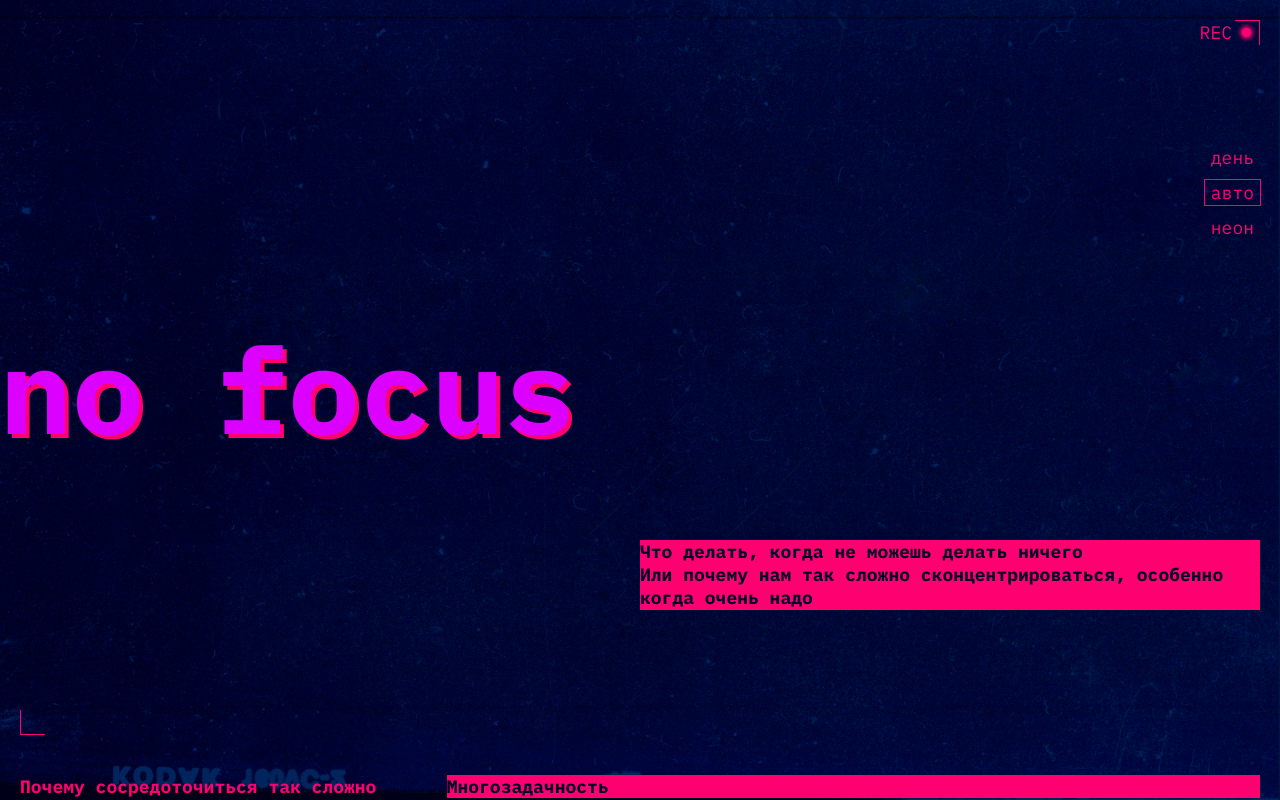
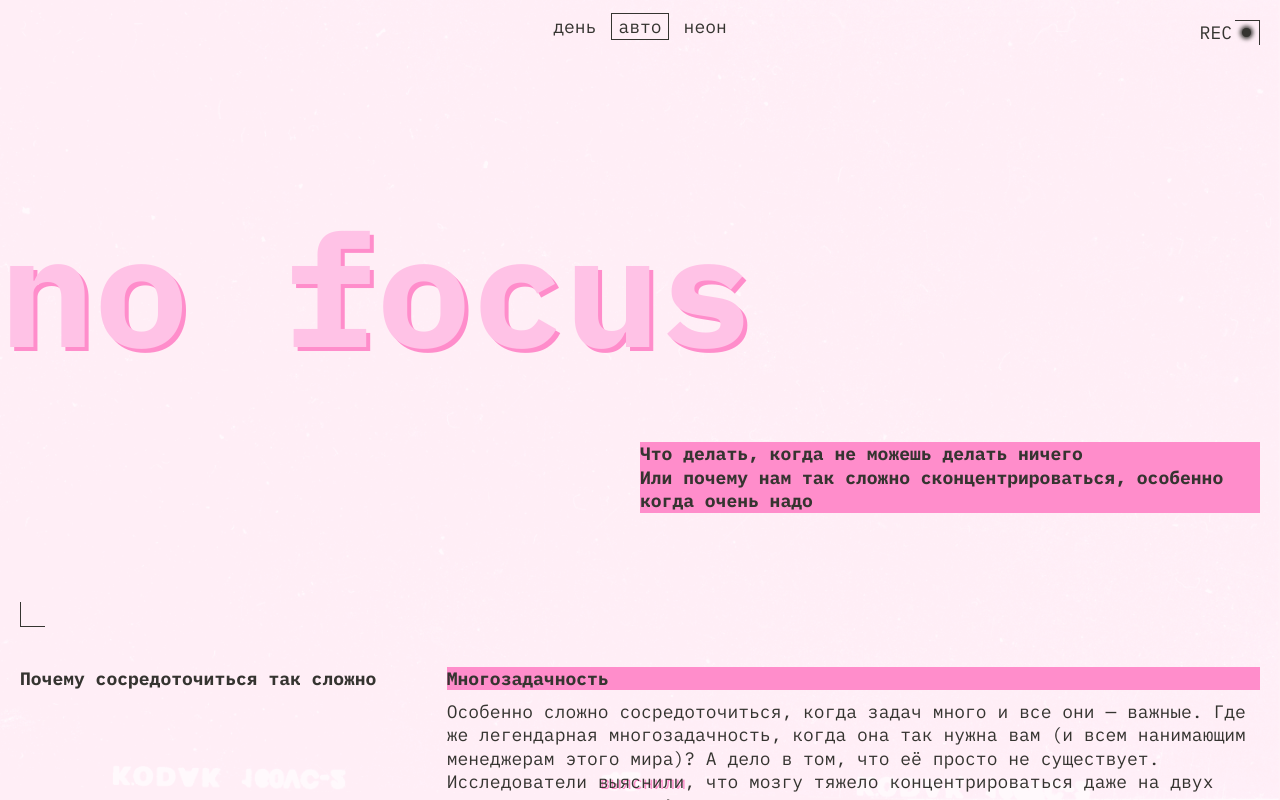
Before and after one commit to touchme28/slozhno-sosredotochitsya-ad, a plain HTML site: page index.html in a window 1280 px wide. Shown: the top 800 px of the page. Drawn offline with Linux system fonts and the light colour scheme.

Commit message:
1024x768 dark // all light

```diff
--- a/styles/dark.css
+++ b/styles/dark.css
@@ -9,6 +9,12 @@
     Так стили написанные ниже будут иметь больший вес,
     чем стили в медиазапросе предпочтений пользователя
   */
+  --bg-image: url(../images/cover-image-dark.png);
+  --title-color: #FF0070;
+  --bg-color: #FF0070;
+  --point-color: #000028;
+  --text-color: #F1B2CE;
+  --main-title-color: #DB00FF;
 }
 
 .theme-dark .page {
--- a/styles/light.css
+++ b/styles/light.css
@@ -9,8 +9,32 @@
     Так стили написанные ниже будут иметь больший вес,
     чем стили в медиазапросе предпочтений пользователя
   */
+  --bg-image: url(../images/cover-image-light.png);
+  --title-color: #353430;
+  --bg-color: #FF8DCB;
+  --point-color: #353430;
+  --text-color: #353430;
+  --main-title-color: #FFC2E6;
+}
+
+@media (prefers-color-scheme: light) {
+  :root {
+    --bg-image: url(../images/cover-image-light.png);
+    --title-color: #353430;
+    --bg-color: #FF8DCB;
+    --point-color: #353430;
+    --text-color: #353430;
+    --main-title-color: #FFC2E6;
+  }
 }
 
 .theme-light .page {
   /* Вам также нужно будет написать ряд подобных селекторов */
+  .header__theme-menu-button:hover{
+    outline: 1px solid rgb(53, 52, 48, 0.4)
+  }
+
+  .rec-decor{
+    display: none;
+  }
 }
--- a/styles/style.css
+++ b/styles/style.css
@@ -11,7 +11,7 @@
   background-repeat: no-repeat;
   background-attachment: fixed;
 
-  padding: 10px;
+  padding: var(--page-padding);
 }
 
 .header {
@@ -21,7 +21,7 @@
   display: grid;
   grid-template-columns: 1fr;
   grid-template-rows: repeat(auto-fit, min-content);
-  gap: 31px; /* непонятные отступы между элементами grid сетки */
+  gap: var(--header-gap); /* непонятные отступы между элементами grid сетки */
 
   margin-block-end: 40px;
   /* background-image: var(--bg-image);
@@ -39,7 +39,7 @@
   font-family: var(--main-font);
   font-weight: 400;
   font-size: var(--main-font-size);
-  color: var(--accent-color);
+  color: var(--title-color);
 }
 
 .header__theme-menu-list .header__theme-menu-item:not(:last-child){
@@ -52,9 +52,8 @@
   text-transform: lowercase;
 }
 
-
 .header__theme-menu-button:hover{
-  outline: 1px solid rgb(255, 0, 112 , 0.5);
+  outline: 1px solid rgb(255, 0, 112 , 0.4);
 }
 
 .header__theme-menu-button:focus{
@@ -62,13 +61,12 @@
 }
 
 .header__theme-menu-button:focus-visible{
-  border-bottom: 1px solid var(--accent-color);
+  border-bottom: 1px solid var(--title-color);
 }
-
 
 .header__theme-menu-button_active{
   pointer-events: none;
-  outline: 1px solid var(--accent-color);
+  outline: 1px solid var(--title-color);
 }
 
 .decorated-zone::before {
@@ -77,7 +75,7 @@
   justify-self: end;
   width: 25px;
   height: 25px;
-  border: 1px solid var(--accent-color);
+  border: 1px solid var(--title-color);
   border-left: none;
   border-bottom: none;
 }
@@ -88,17 +86,17 @@
   justify-self: start;
   width: 25px;
   height: 25px;
-  border: 1px solid var(--accent-color);
+  border: 1px solid var(--title-color);
   border-right: none;
   border-top: none;
 }
 
 .rec-decor {
   position: absolute;
-  top: 10px;
-  right: 19px;
+  top: var(--rec-decor-top);
+  right: var(--rec-decor-right);
   text-transform: uppercase;
-  color: var(--accent-color);
+  color: var(--title-color);
   font-family: var(--main-font);
   font-weight: 400;
   font-size: var(--main-font-size);
@@ -116,25 +114,25 @@
   height: 9px;
   margin-left: 10px;
   margin-bottom: 2px; /* чтобы точка была по центру */
-  background-color: var(--accent-color);
+  background-color: var(--title-color);
   border-radius: 50%;
-  box-shadow: 0px 0px 4px 2px var(--accent-color);
+  box-shadow: 0px 0px 4px 2px var(--title-color);
 }
 
 .main__title {
-  color: #DB00FF;
+  color: var(--main-title-color);
   font-family: var(--main-font);
   font-weight: 700;
-  font-size: clamp(7.25rem, 7.0115rem + 1.0178vw, 7.5rem);
+  font-size: var(--header-title-font-size);
   line-height: 83%;
 }
 
 .header__title {
-  text-shadow: 4px 4px 0 var(--accent-color);
+  text-shadow: 4px 4px 0 var(--bg-color);
 }
 
 .title-decor {
-  background-color: var(--accent-color);
+  background-color: var(--bg-color);
 }
 
 .header__text {
@@ -142,12 +140,12 @@
   font-weight: 700;
   font-size: var(--main-font-size);
   line-height: var(--main-line-height);
-  color: var(--bg-color);
+  color: var(--point-color);
   justify-self: end;
 }
 
 .section__title {
-  color: var(--accent-color);
+  color: var(--title-color);
   font-family: var(--main-font);
   font-weight: 700;
   font-size: var(--main-font-size);
@@ -164,7 +162,7 @@
   font-weight: 700;
   font-size: var(--main-font-size);
   line-height: var(--main-line-height);
-  color: var(--bg-color);
+  color: var(--point-color);
 }
 
 .section__text {
@@ -172,11 +170,11 @@
   font-weight: 400;
   font-size: var(--main-font-size);
   line-height: var(--main-line-height);
-  color: var(--main-color);
+  color: var(--text-color);
 }
 
 .section__link {
-  text-shadow: 2px 1px 0 var(--accent-color);
+  text-shadow: 2px 1px 0 var(--bg-color);
   text-decoration: none;
 }
 
@@ -189,7 +187,7 @@
 }
 
 .section__link:focus-visible{
-  outline: 1px solid var(--main-color);
+  outline: 1px solid currentColor;
 }
 
 .margin-for-sections {
@@ -247,24 +245,20 @@
   display: grid;
   grid-template-columns: 1fr;
   grid-template-rows: repeat(3, min-content);
-  gap: 250px; /* непонятные отступы между элементами grid сетки */
+  gap: var(--footer-gap); /* непонятные отступы между элементами grid сетки */
 }
 
 .footer__title {
   justify-self: center;
-  text-shadow: 2px 2px 0 var(--accent-color);
+  text-shadow: 2px 2px 0 var(--main-title-color);
 }
 
 @media (width >= 768px) {
-  .page {
-    padding: 20px;
-  }
-
-  .header {
-    /* block-size: 1024px;
-    inline-size: 768px; */
+  /* .header {
+    block-size: 1024px;
+    inline-size: 768px;
     gap: 100px;
-  }
+  } */
 
   .header__title {
     margin-left: -20px;
@@ -272,11 +266,6 @@
 
   .header__text {
     inline-size: 50%;
-  }
-
-  .rec-decor {
-    top: 20px;
-    right: 29px;
   }
 
   .section__why {
@@ -335,13 +324,38 @@
     grid-column-end: 4;
     grid-row: 3;
   }
-
-  .footer {
-    gap: 417px; /* опять странные отступы */
-  }
 }
 
 
-@media (width >= 1024) {
+@media (width >= 1024px) {
+  .header__theme-menu-list {
+    display:flex;
+    gap:10px;
+    margin-block-start: -120px;
+  }
 
+  .header__theme-menu {
+    justify-self: center;
+  }
+
+  .section__what {
+    grid-template-columns: repeat(3, 1fr);
+    grid-template-rows: min-content 1fr;
+  }
+
+  .section__what .section__title {
+    grid-row: span 1;
+    grid-column: 1;
+  }
+
+  .section__what .section__block {
+    grid-row:2;
+    grid-column-start: unset;
+    grid-column-end: unset;
+  }
+
+  .pictures {
+    grid-template-columns: repeat(3,1fr);
+    grid-template-rows: 260px 315px 433px;
+  }
 }
--- a/styles/variables.css
+++ b/styles/variables.css
@@ -3,13 +3,41 @@
   и их переопределение под различные устройства
 */
 :root {
-  --bg-color: #000028;
-  --main-color: #F1B2CE;
-  --accent-color: #FF0070;
+  --title-color: #FF0070;
+  --bg-color: #FF0070;
+  --point-color: #000028;
+  --text-color: #F1B2CE;
+  --main-title-color: #DB00FF;
+
   --main-font: 'IBM Plex Mono';
   --main-font-size: 18px;
+  --header-title-font-size: clamp(7.25rem, 7.0115rem + 1.0178vw, 7.5rem);
 
   --main-line-height: 23.4px;
 
   --bg-image: url(../images/cover-image-dark.png);
+
+  --page-padding: 10px;
+  --header-gap: 31px;
+  --footer-gap: 250px;
+  --rec-decor-top: 10px;
+  --rec-decor-right: 19px;
 }
+
+@media (width >=768px) {
+  :root{
+    --page-padding: 20px;
+    --header-gap: 138px;
+    --footer-gap: 417px;
+    --header-title-font-size: clamp(7.5rem, 0.5625rem + 14.4531vw, 9.8125rem);
+    --rec-decor-top: 20px;
+    --rec-decor-right: 29px;
+  }
+}
+
+@media (width >=1024px) {
+  :root {
+    --header-gap: 89px;
+    --footer-gap: 274px;
+  }
+}
```
